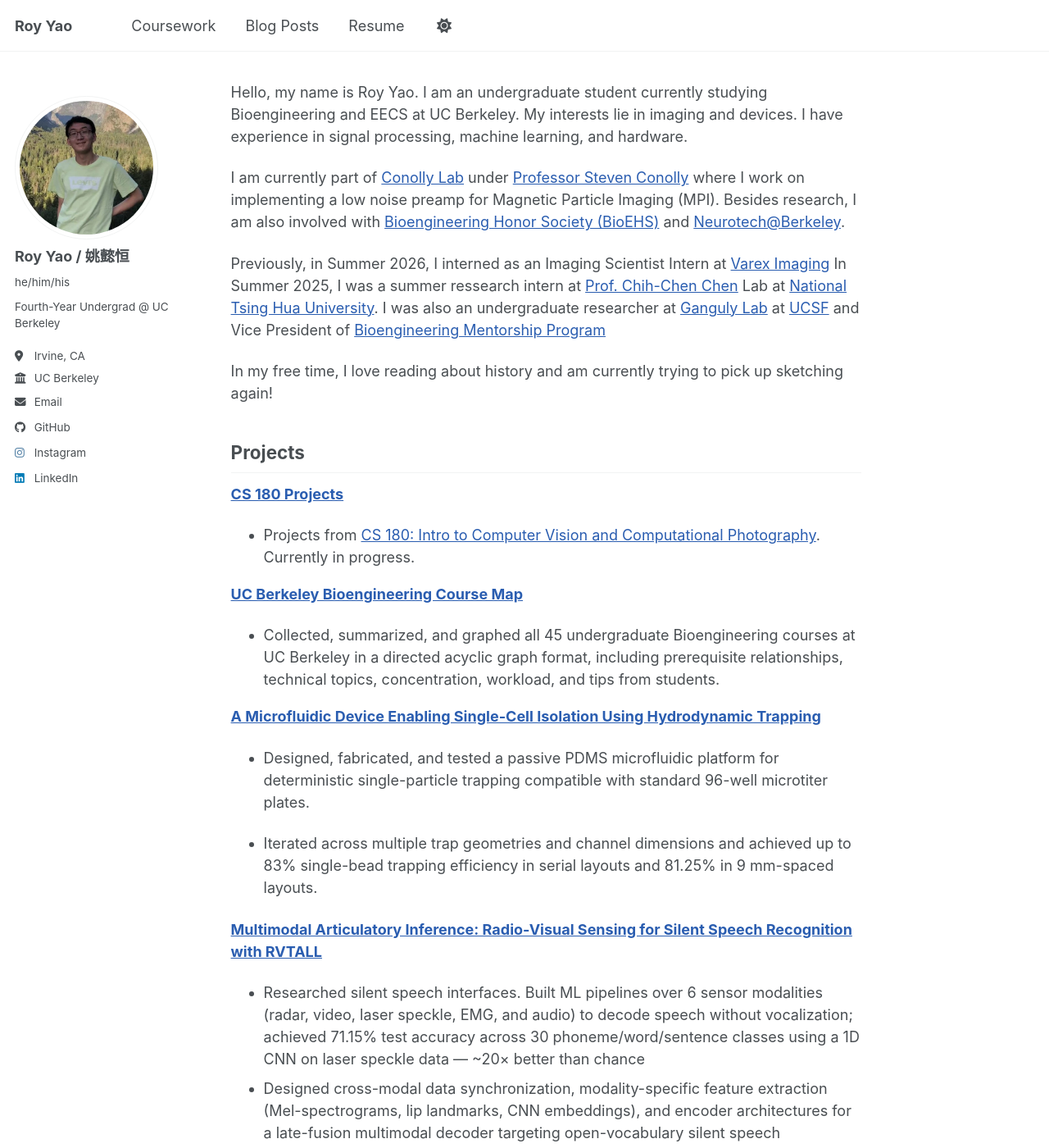
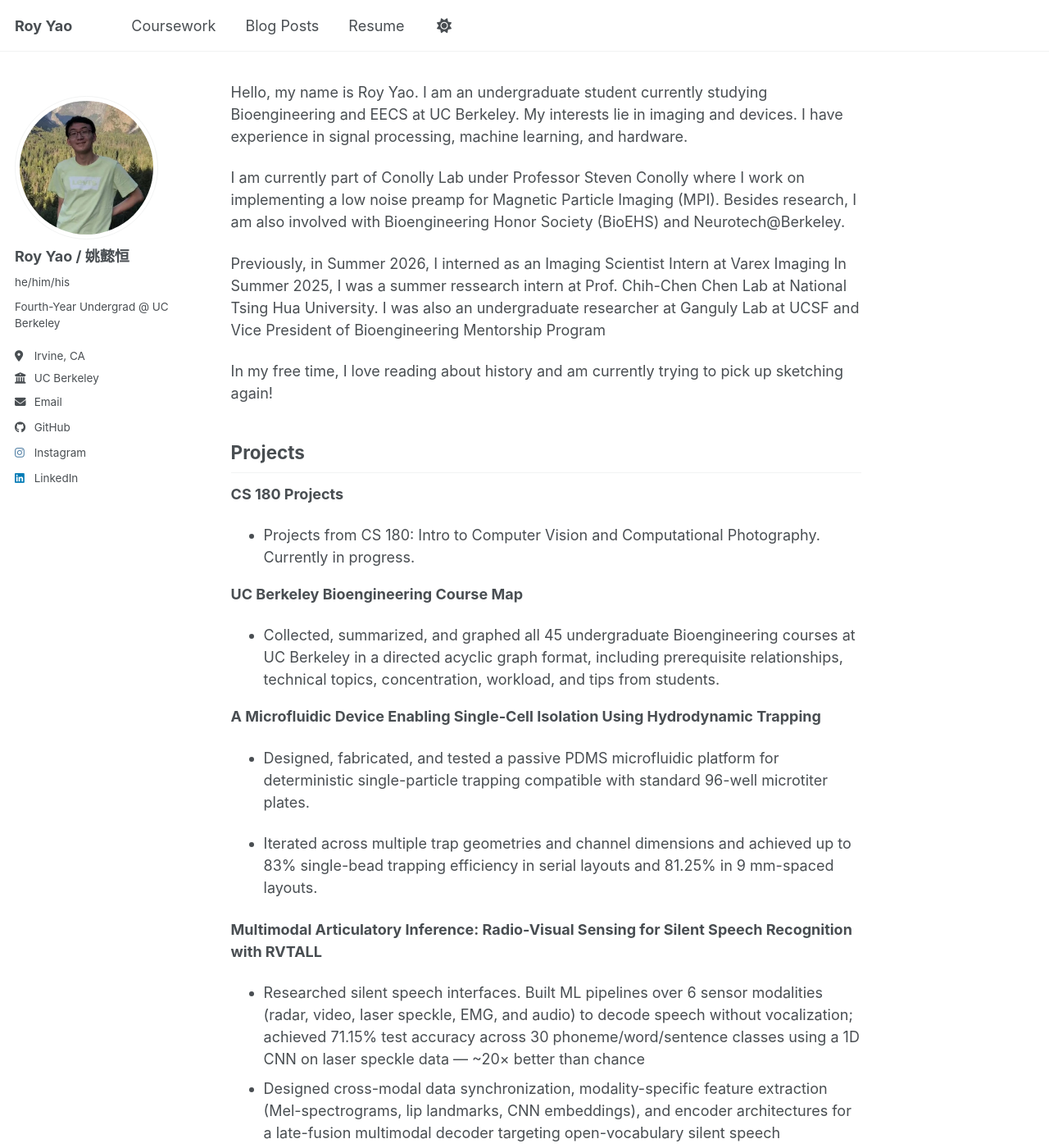
Before and after one commit to royyaoyh/royyaoyh.github.io, a Jekyll site: the page built from _pages/about.md, in a window 1280 px wide and 1400 px high. Shown: the whole window at 82% size. Built offline with Jekyll 4.4.1, drawn with Linux system fonts in a browser that asks for light colours; a script bundle is joined from its source files by our own code; library files that are not in the unit come from our copies.

Commit message:
more link color change

```diff
--- a/assets/css/main.scss
+++ b/assets/css/main.scss
@@ -47,14 +47,19 @@
   --link-hover: #17407f;
 }
 
+/* Links: plain text color, underline appears on hover/focus (light + dark) */
 .page__content a,
 .page__content a:visited {
-  color: var(--link);
+  color: inherit;
+  text-decoration: none;
 }
 
 .page__content a:hover,
 .page__content a:focus {
-  color: var(--link-hover);
+  color: inherit;
+  text-decoration: underline;
+  text-decoration-thickness: 1px;
+  text-underline-offset: 3px;
 }
 
 /* Dark mode: no accent color, just an underline in the text color */
```
